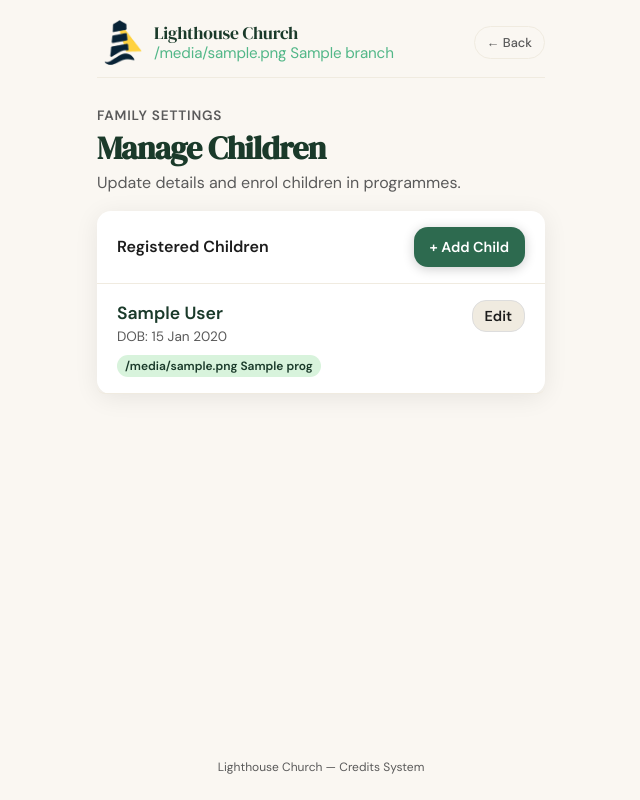
After one commit to resolvedlogic-nsw/4pmdinners, a Django app: template templates/meals/family_manage_children.html in a window 1280 px wide. The commit adds this page. Shown: the whole page, without its empty margins (319-959 px from the left). Run offline with Django 5.2, Linux system fonts and the light colour scheme; the template is opened without the code that fills it: most values are stand-ins (such as "Sample title", 1, 10 or a date in 2020).

Commit message:
phase 2 and 3

```diff
--- a/meals/urls.py
+++ b/meals/urls.py
@@ -21,6 +21,7 @@ urlpatterns = [
     path('<slug:branch_slug>/recover/', views.family_recover_pin, name='branch_recover_pin'),
     path('<slug:branch_slug>/families/json/', views.families_json, name='branch_families_json'),
     path('<slug:branch_slug>/summary/', views.user_summary, name='branch_user_summary'),
+    path('<slug:branch_slug>/family/children/', views.family_manage_children, name='branch_family_manage_children'),
     path('<slug:branch_slug>/qr/generate/', views.generate_qr, name='branch_generate_qr'),
     path('<slug:branch_slug>/qr/display/<uuid:nonce_id>/', views.qr_display, name='branch_qr_display'),
     path('<slug:branch_slug>/qr/status/<uuid:nonce_id>/', views.qr_status, name='branch_qr_status'),
@@ -41,6 +42,7 @@ urlpatterns = [
     path('<slug:branch_slug>/kiosk/manual/', views.kiosk_manual, name='branch_kiosk_manual'),
     path('<slug:branch_slug>/kiosk/family/<int:family_id>/', views.kiosk_family_detail, name='branch_kiosk_family_detail'),
     path('<slug:branch_slug>/kiosk/family/<int:family_id>/children/', views.kiosk_manage_children, name='branch_kiosk_manage_children'),
+    path('<slug:branch_slug>/kiosk/bulk/', views.kiosk_bulk_checkin, name='branch_kiosk_bulk_checkin'),
     path('<slug:branch_slug>/kiosk/export/attendance/', views.kiosk_export_attendance, name='branch_kiosk_export_attendance'),
     path('<slug:branch_slug>/kiosk/export/roster/', views.kiosk_export_roster, name='branch_kiosk_export_roster'),
     path('<slug:branch_slug>/kiosk/export/transactions/', views.kiosk_export_transactions, name='branch_kiosk_export_transactions'),
--- /dev/null
+++ b/templates/meals/family_manage_children.html
@@ -0,0 +1,139 @@
+{% extends "base.html" %}
+{% block title %}Manage Children — {{ branch.name }}{% endblock %}
+{% block header_nav %}
+  <a href="{% url 'branch_user_summary' branch.slug %}" class="nav-link">← Back</a>
+{% endblock %}
+
+{% block content %}
+<div class="animate-in" style="margin-bottom:16px;">
+  <p class="text-muted" style="font-size:0.85rem; text-transform:uppercase; letter-spacing:.06em; font-weight:600; margin-bottom:4px;">Family Settings</p>
+  <h1 style="margin-bottom:4px;">Manage Children</h1>
+  <p>Update details and enrol children in programmes.</p>
+</div>
+
+<div class="card animate-in delay-1" style="padding:0;">
+  <div style="padding:16px 20px; border-bottom:1px solid var(--cream-dark); display:flex; justify-content:space-between; align-items:center;">
+    <h3 style="margin:0;">Registered Children</h3>
+    <button class="btn btn-primary btn-sm" onclick="showOverlay('add')" style="width:auto;">+ Add Child</button>
+  </div>
+
+  <ul class="family-list">
+    {% for child in children %}
+    <li class="family-item" style="padding:16px 20px; cursor:default;">
+      <div style="display:flex; justify-content:space-between; align-items:flex-start;">
+        <div>
+          <div style="font-weight:700; font-size:1.1rem; color:var(--green-deep);">{{ child.full_name }}</div>
+          {% if child.date_of_birth %}
+            <div class="text-muted" style="font-size:0.85rem;">DOB: {{ child.date_of_birth|date:"d M Y" }}</div>
+          {% endif %}
+
+          <div style="margin-top:8px; display:flex; gap:6px; flex-wrap:wrap;">
+            {% for prog in child.enrolled_branches.all %}
+              <span style="background:var(--green-pale); color:var(--green-deep); font-size:0.75rem; padding:2px 8px; border-radius:12px; font-weight:600;">
+                {{ prog.icon }} {{ prog.name }}
+              </span>
+            {% empty %}
+              <span style="background:var(--cream-dark); color:var(--ink-muted); font-size:0.75rem; padding:2px 8px; border-radius:12px;">Not enrolled in any programmes</span>
+            {% endfor %}
+          </div>
+        </div>
+
+        <button class="btn btn-secondary btn-sm" onclick="editChild({{ child.id }}, '{{ child.first_name|escapejs }}', '{{ child.last_name|escapejs }}', '{{ child.date_of_birth|date:'Y-m-d'|default:'' }}', [{% for p in child.enrolled_branches.all %}{{ p.id }}{% if not forloop.last %},{% endif %}{% endfor %}])" style="width:auto; min-height:32px; padding:4px 12px;">Edit</button>
+      </div>
+    </li>
+    {% empty %}
+    <li style="padding:24px; text-align:center; color:var(--ink-muted);">
+      No children added yet.
+    </li>
+    {% endfor %}
+  </ul>
+</div>
+
+<div class="overlay" id="child-overlay">
+  <div class="overlay-card" style="text-align:left;">
+    <h2 id="modal-title" style="margin-bottom:4px;">Add Child</h2>
+
+    <form method="post">
+      {% csrf_token %}
+      <input type="hidden" name="action" id="form-action" value="add">
+      <input type="hidden" name="child_id" id="form-child-id" value="">
+
+      <div class="form-group">
+        <label>First Name</label>
+        <input type="text" name="first_name" id="modal-first" required>
+      </div>
+      <div class="form-group">
+        <label>Last Name (Optional)</label>
+        <input type="text" name="last_name" id="modal-last">
+      </div>
+      <div class="form-group">
+        <label>Date of Birth (Optional)</label>
+        <input type="date" name="date_of_birth" id="modal-dob">
+      </div>
+
+      <div class="form-group" style="margin-top:16px;">
+        <label>Enrol in Programmes</label>
+        <div style="display:flex; flex-direction:column; gap:8px; margin-top:8px;">
+          {% for prog in available_programmes %}
+          <label style="display:flex; align-items:center; gap:8px; font-weight:normal; text-transform:none; letter-spacing:normal;">
+            <input type="checkbox" name="prog_ids" value="{{ prog.id }}" class="prog-cb" style="width:20px; height:20px; accent-color:var(--green-mid);">
+            {{ prog.icon }} {{ prog.name }}
+          </label>
+          {% endfor %}
+        </div>
+      </div>
+
+      <div style="display:flex; gap:10px; margin-top:24px;">
+        <button type="button" class="btn btn-secondary" onclick="hideOverlay()" style="flex:1;">Cancel</button>
+        <button type="submit" class="btn btn-primary" id="modal-submit" style="flex:1;">Save</button>
+      </div>
+    </form>
+
+    <form method="post" id="delete-form" style="display:none; margin-top:12px; border-top:1px solid var(--cream-dark); padding-top:12px;" onsubmit="return confirm('Remove this child? This cannot be undone.');">
+      {% csrf_token %}
+      <input type="hidden" name="action" value="delete">
+      <input type="hidden" name="child_id" id="delete-child-id" value="">
+      <button type="submit" class="btn btn-danger" style="background:transparent; color:var(--danger); border:1px solid var(--danger);">Remove Child</button>
+    </form>
+
+  </div>
+</div>
+
+{% endblock %}
+
+{% block scripts %}
+<script>
+function showOverlay(mode) {
+  document.getElementById('modal-title').textContent = mode === 'add' ? 'Add Child' : 'Edit Child';
+  document.getElementById('form-action').value = mode;
+  document.getElementById('delete-form').style.display = mode === 'add' ? 'none' : 'block';
+
+  if (mode === 'add') {
+    document.getElementById('modal-first').value = '';
+    document.getElementById('modal-last').value = '';
+    document.getElementById('modal-dob').value = '';
+    document.querySelectorAll('.prog-cb').forEach(cb => cb.checked = false);
+  }
+
+  document.getElementById('child-overlay').classList.add('show');
+}
+
+function editChild(id, first, last, dob, enrolledIds) {
+  document.getElementById('form-child-id').value = id;
+  document.getElementById('delete-child-id').value = id;
+  document.getElementById('modal-first').value = first;
+  document.getElementById('modal-last').value = last;
+  document.getElementById('modal-dob').value = dob;
+
+  document.querySelectorAll('.prog-cb').forEach(cb => {
+    cb.checked = enrolledIds.includes(parseInt(cb.value));
+  });
+
+  showOverlay('edit');
+}
+
+function hideOverlay() {
+  document.getElementById('child-overlay').classList.remove('show');
+}
+</script>
+{% endblock %}
```
Also changed, not shown: meals/views.py (+146 -3 lines), templates/meals/kiosk_bulk_checkin.html (added, +62 -0 lines), templates/meals/kiosk_family_detail.html (+28 -6 lines), templates/meals/kiosk_home.html (+7 -3 lines), templates/meals/kiosk_manage_children.html (+19 -2 lines), templates/meals/user_summary.html (+7 -3 lines).
